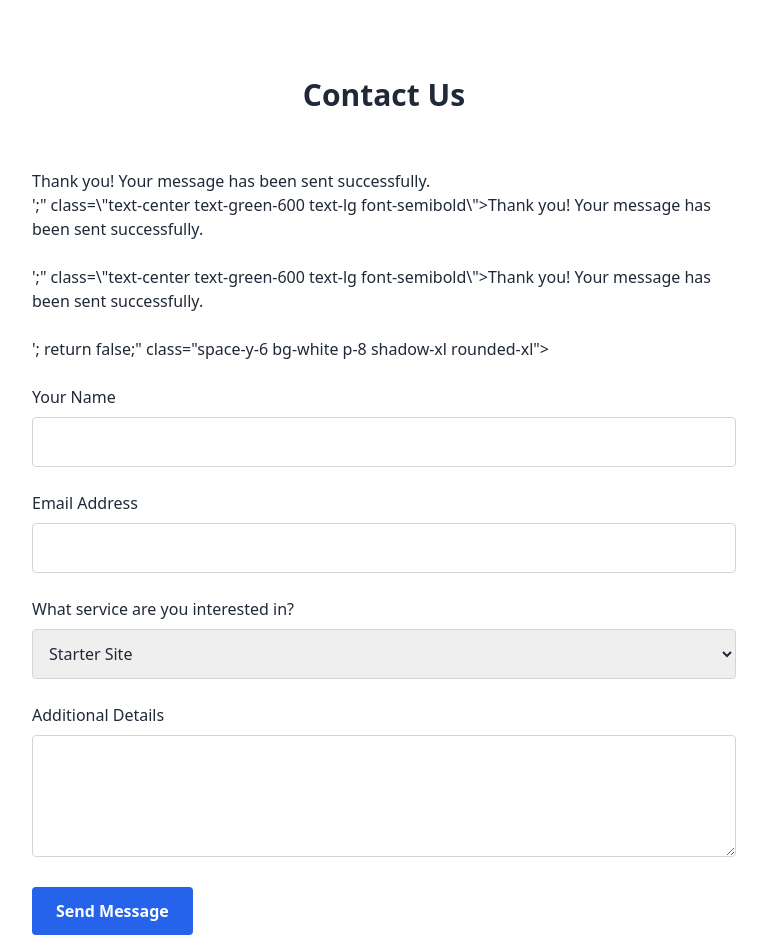
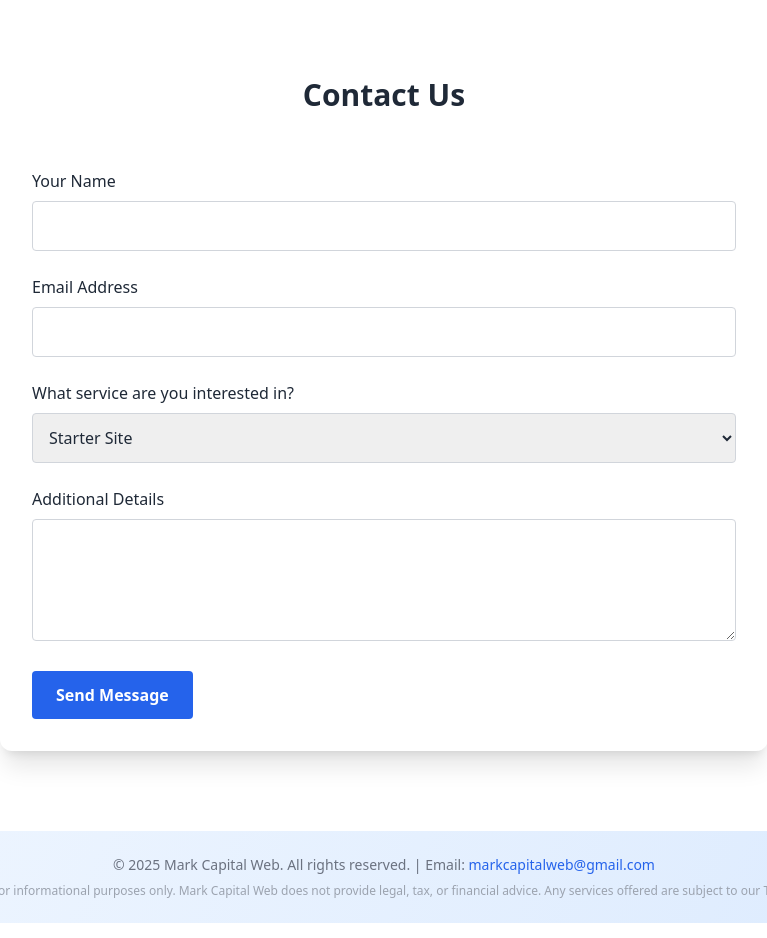
Before and after one commit to MarkCapital/markcapitalweb, a plain HTML site: page index.html in a window 1280 px wide. Shown: the part 1960-2898 px from the top of the page, without its empty margins (256-1023 px from the left). Drawn offline with nearby package versions, Linux system fonts and the light colour scheme; no server answers.

Commit message:
index.html

```diff
--- a/index.html
+++ b/index.html
@@ -103,7 +103,7 @@
   <section id="contact" data-aos="fade-up" class="relative py-20 px-6 bg-white">
     <div class="max-w-3xl mx-auto">
       <h2 class="text-3xl font-bold text-center mb-6">Contact Us</h2>
-      <form action="https://formspree.io/f/mgvabaod" method="POST" class="space-y-6 bg-white p-8 shadow-xl rounded-xl">Thank you! Your message has been sent successfully.</p>';" class=\"text-center text-green-600 text-lg font-semibold\">Thank you! Your message has been sent successfully.</p>';" class=\"text-center text-green-600 text-lg font-semibold\">Thank you! Your message has been sent successfully.</p>'; return false;" class="space-y-6 bg-white p-8 shadow-xl rounded-xl">
+      <form action="https://formspree.io/f/mgvabaod" method="POST" class="space-y-6 bg-white p-8 shadow-xl rounded-xl">
         <div>
           <label class="block mb-2 font-medium">Your Name</label>
           <input type="text" name="name" required class="w-full border border-gray-300 p-3 rounded" />
```
